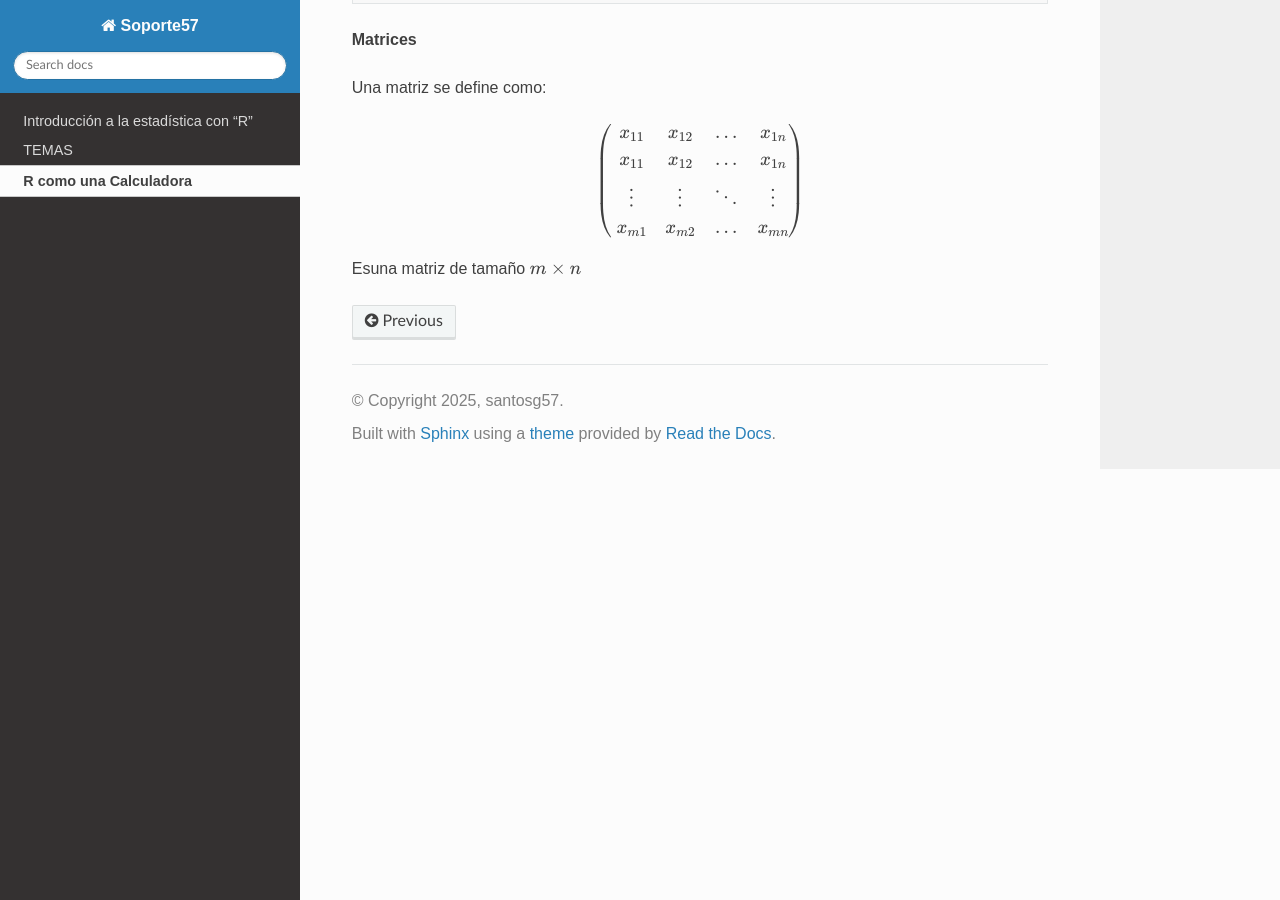
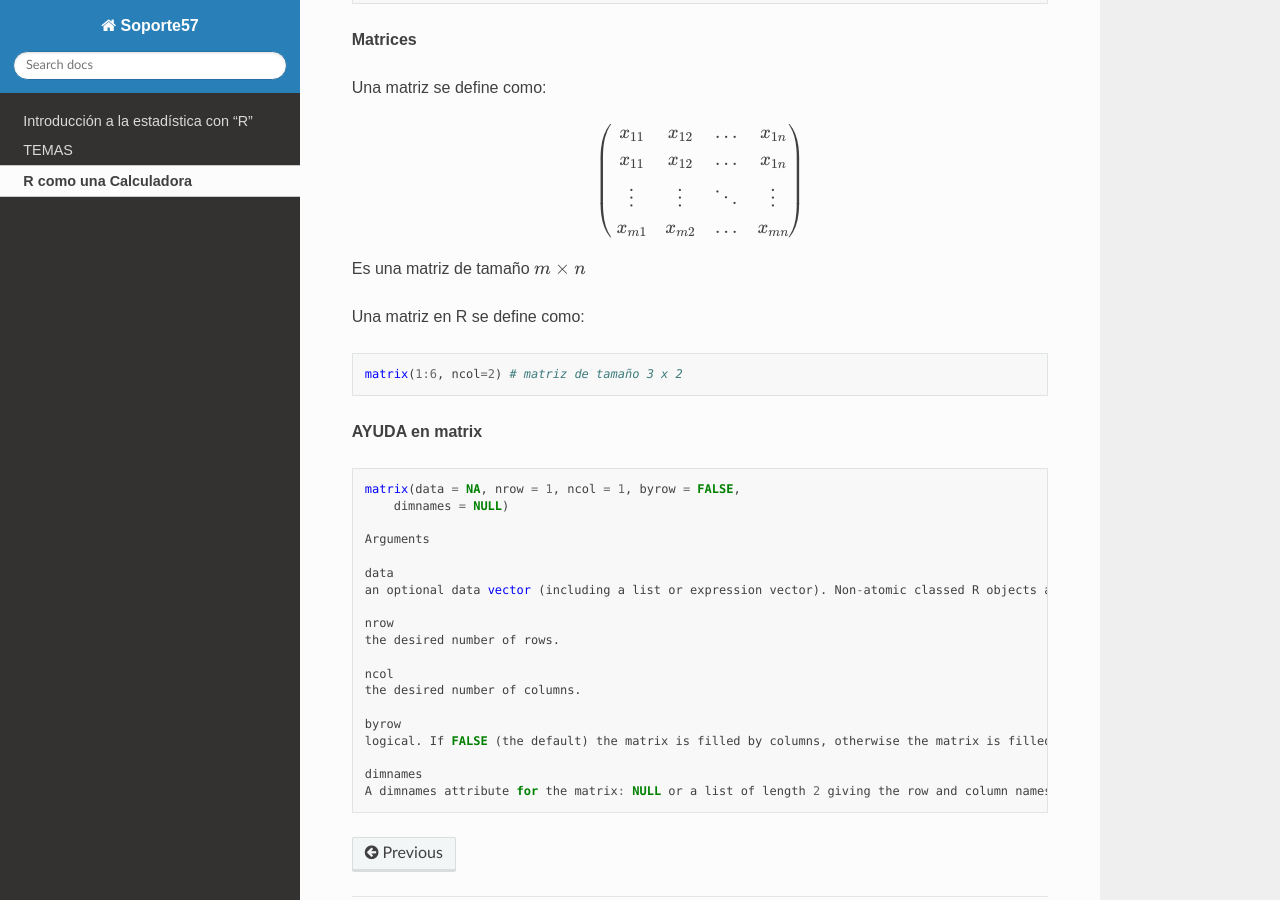
Before and after one commit to matecom57/cursofree, a Sphinx documentation site: the page built from docs/source/Curso_R/r-calculadora.rst, in a window 1280 px wide and 900 px high, scrolled down 1634 px. Built offline with Sphinx 7.4.7 and the Read the Docs theme 3.1.0, drawn with Linux system fonts in a browser that asks for light colours.

Commit message:
Test comité

```diff
--- a/docs/source/Curso_R/r-calculadora.rst
+++ b/docs/source/Curso_R/r-calculadora.rst
@@ -82,4 +82,35 @@ Una matriz se define como:
    x_{m1} & x_{m2} & ... & x_{mn}  \\
    \end{pmatrix}
 
-Esuna matriz de tamaño :math:`m \times n`
+Es una matriz de tamaño :math:`m \times n`
+
+Una matriz en R se define como:
+
+.. code:: R
+
+   matrix(1:6, ncol=2) # matriz de tamaño 3 x 2
+
+
+**AYUDA en matrix**
+
+.. code:: R
+
+   matrix(data = NA, nrow = 1, ncol = 1, byrow = FALSE,
+       dimnames = NULL)
+
+   Arguments
+
+   data
+   an optional data vector (including a list or expression vector). Non-atomic classed R objects are coerced by as.vector and all attributes discarded.
+
+   nrow
+   the desired number of rows.
+
+   ncol
+   the desired number of columns.
+
+   byrow
+   logical. If FALSE (the default) the matrix is filled by columns, otherwise the matrix is filled by rows.
+
+   dimnames
+   A dimnames attribute for the matrix: NULL or a list of length 2 giving the row and column names respectively. An empty list is treated as NULL, and a list of length one as row names. The list can be named, and the list names will be used as names for the dimensions.
```
